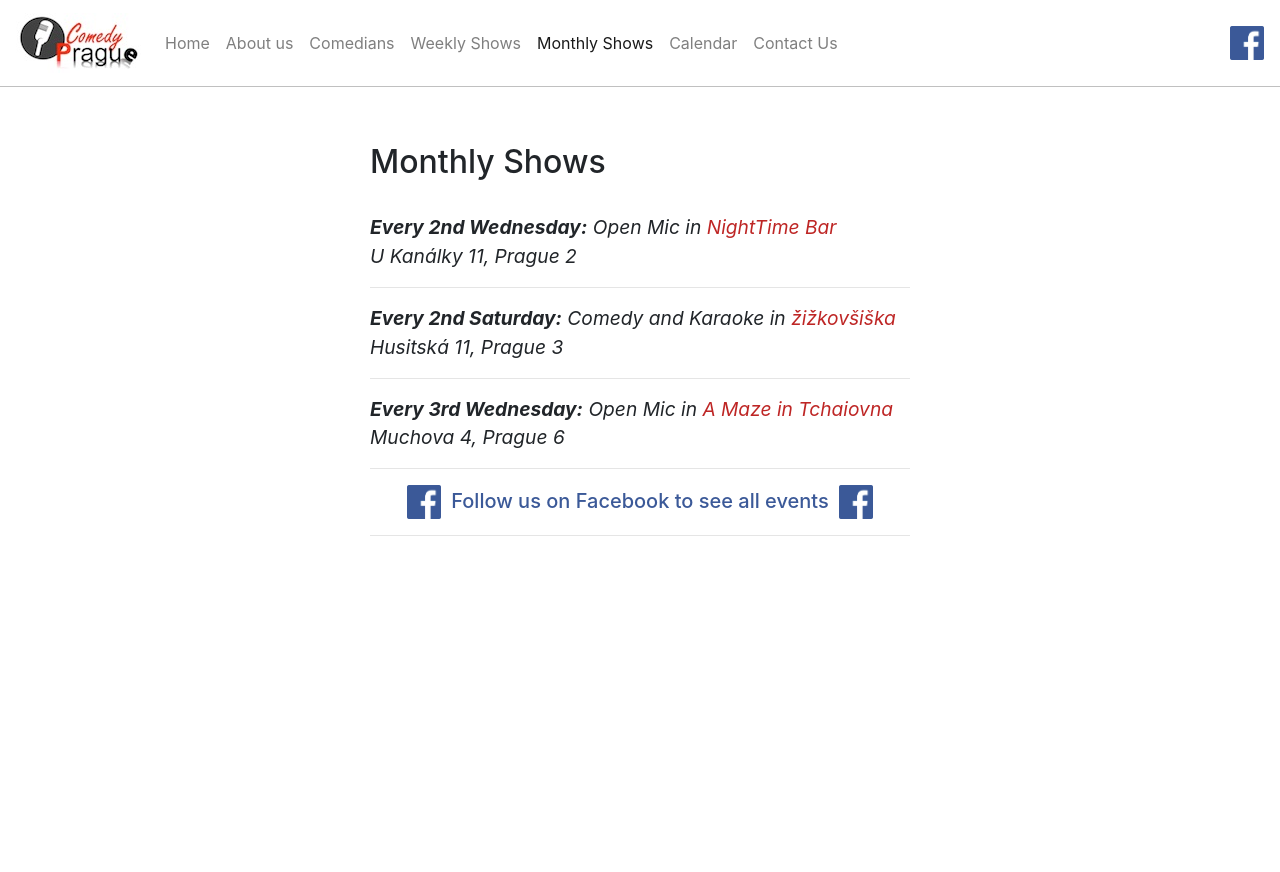
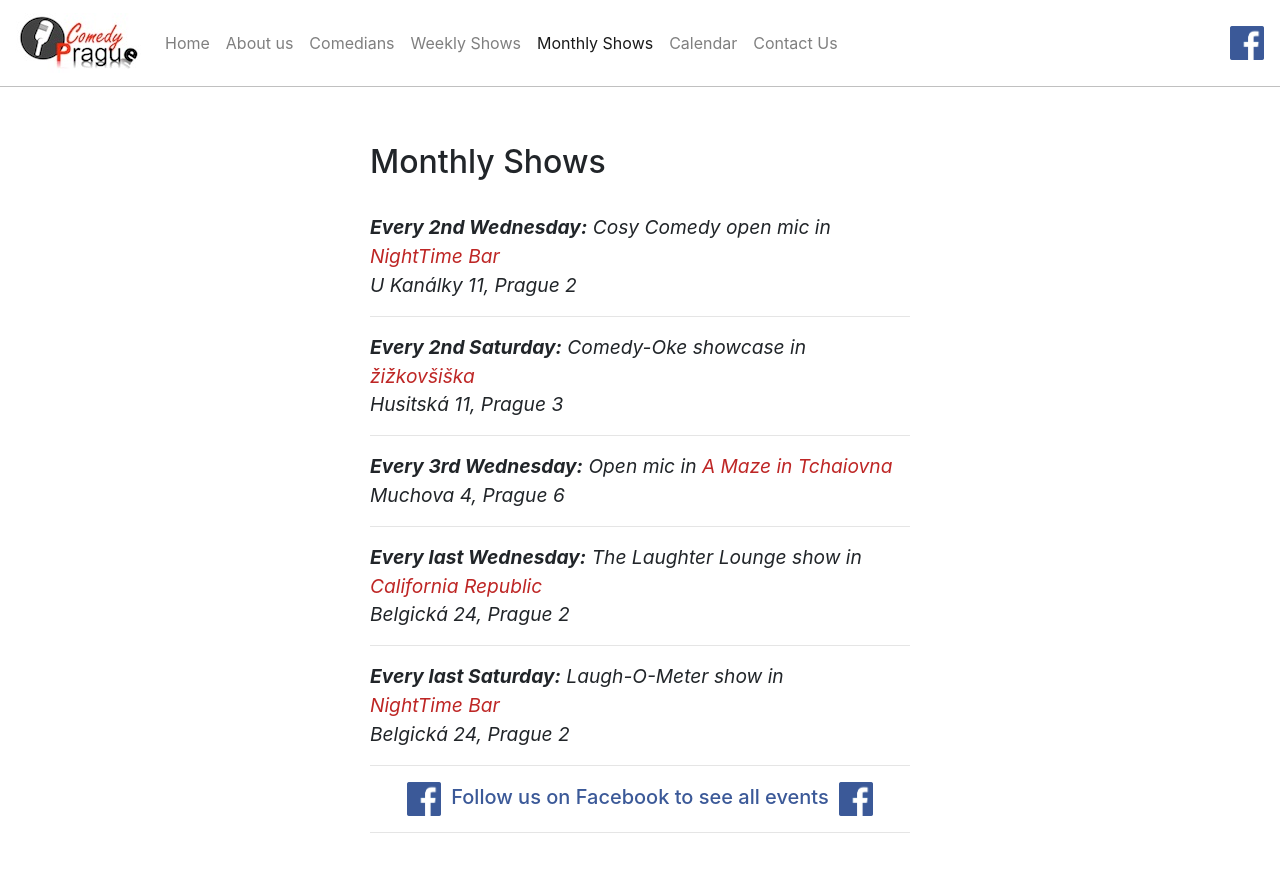
Before and after one commit to ComedyPrague/ComedyPrague.github.io, a Jekyll site: the page built from monthly-shows.html, in a window 1280 px wide. Shown: the top 872 px of the page. Built offline with Jekyll 4.4.1, drawn with Linux system fonts in a browser that asks for light colours; nearby versions of some CDN libraries.

Commit message:
Update list of shows

```diff
--- a/monthly-shows.html
+++ b/monthly-shows.html
@@ -8,7 +8,7 @@ permalink: /monthly-shows.html
 <div class="texat" id="shows">
   <div class="item">
     <b>Every 2nd Wednesday:</b>
-    Open Mic in <a href="https://www.facebook.com/NightTime-Bar-1514225552182989">NightTime Bar</a>
+    Cosy Comedy open mic in <a href="https://www.facebook.com/NightTime-Bar-1514225552182989">NightTime&nbsp;Bar</a>
     <br />U Kanálky 11, Prague 2
   </div>
 
@@ -16,7 +16,7 @@ permalink: /monthly-shows.html
 
   <div class="item">
     <b>Every 2nd Saturday:</b>
-    Comedy and Karaoke in <a href="https://www.facebook.com/zizkovsiska/">žižkovšiška</a>
+    Comedy-Oke showcase in <a href="https://www.facebook.com/zizkovsiska/">žižkovšiška</a>
     <br />Husitská 11, Prague 3
   </div>
 
@@ -24,9 +24,26 @@ permalink: /monthly-shows.html
 
   <div class="item">
     <b>Every 3rd Wednesday:</b>
-    Open Mic in <a href="https://www.facebook.com/tchaiovna/">A Maze in Tchaiovna</a>
+    Open mic in <a href="https://www.facebook.com/tchaiovna/">A&nbsp;Maze in&nbsp;Tchaiovna</a>
     <br />Muchova 4, Prague 6
   </div>
+
+  <hr />
+
+  <div class="item">
+    <b>Every last Wednesday:</b>
+    The Laughter Lounge show in <a href="https://www.facebook.com/california.republic.bar/">California&nbsp;Republic</a>
+    <br />Belgická 24, Prague 2
+  </div>
+
+  <hr />
+
+  <div class="item">
+    <b>Every last Saturday:</b>
+    Laugh-O-Meter show in <a href="https://www.facebook.com/NightTime-Bar-1514225552182989">NightTime&nbsp;Bar</a>
+    <br />Belgická 24, Prague 2
+  </div>
+
 </div>
 
 <hr />
```
Also changed, not shown: weekly-shows.html (+0 -8 lines).
